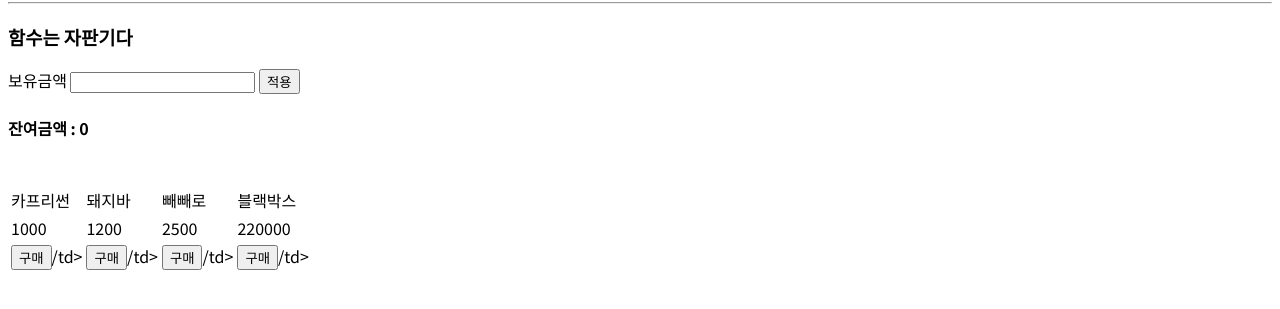
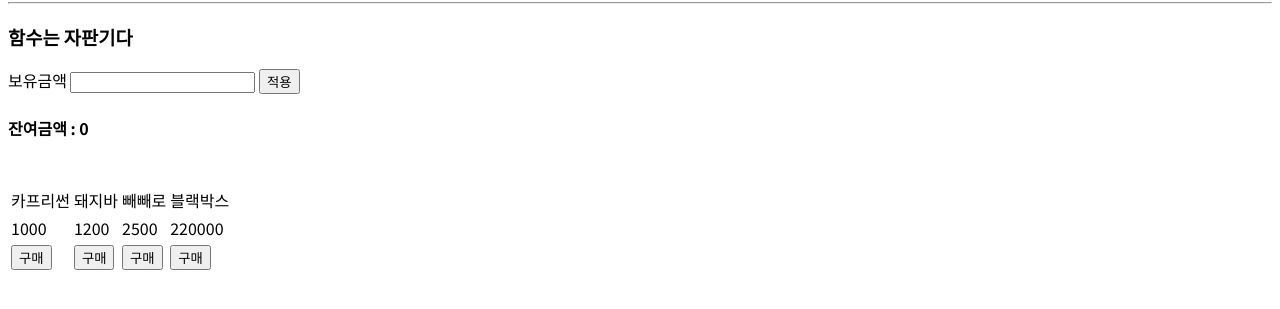
Before and after one commit to dokdo2013/webdev_curriculum, a plain HTML site: page week1/6_함수.html in a window 1280 px wide. Shown: the part 127-436 px from the top of the page. Drawn offline with Linux system fonts and the light colour scheme.

Commit message:
1주차 6_함수 수정

```diff
--- a/week1/6_함수.html
+++ b/week1/6_함수.html
@@ -40,10 +40,10 @@
           <td>220000</td>
         </tr>
         <tr>
-          <td><button onclick="buy(1)">구매</button>/td>
-          <td><button onclick="buy(2)">구매</button>/td>
-          <td><button onclick="buy(3)">구매</button>/td>
-          <td><button onclick="buy(4)">구매</button>/td>
+          <td><button onclick="buy(1)">구매</button></td>
+          <td><button onclick="buy(2)">구매</button></td>
+          <td><button onclick="buy(3)">구매</button></td>
+          <td><button onclick="buy(4)">구매</button></td>
         </tr>
       </table>
     </div>
```
